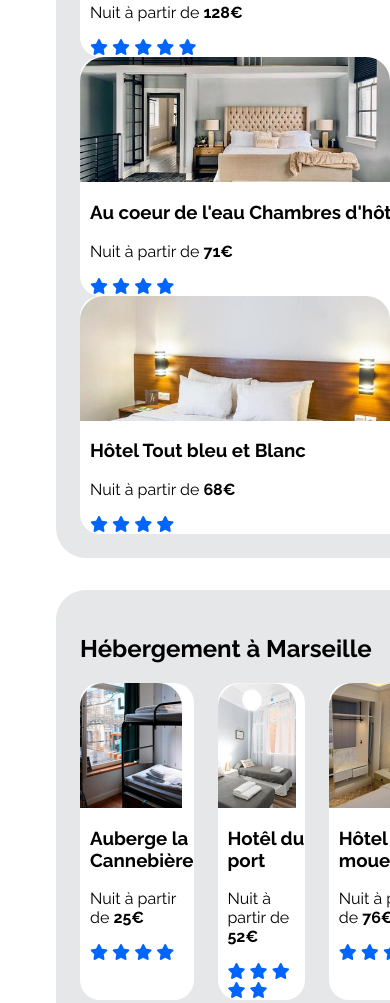
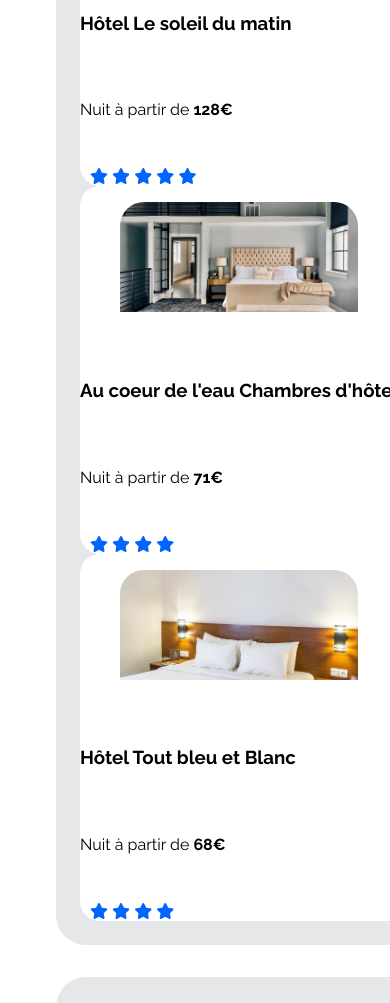
Before and after one commit to GaylordLecaplain/gaylordlecaplain_2_22122020, a plain HTML site: page index.html in a window 390 px wide. Shown: the part 907-1910 px from the top of the page. Drawn offline with Linux system fonts and the light colour scheme.

Commit message:
responsive

```diff
--- a/css/style.css
+++ b/css/style.css
@@ -178,9 +178,7 @@ p {
 .searchFormSubmitinputText {
   color: white;
 }
-.searchResult{
-  color: #0065FC;
-}
+
 .searchResultText{
   color: black;
 }
@@ -191,6 +189,10 @@ p {
   border-radius: 1.5rem;
 }
 .thumbnail:hover {
+  background-color: #f3f8ff;
+  transform: scale(1.015);
+}
+.hosting:hover {
   background-color: #f3f8ff;
   transform: scale(1.015);
 }
@@ -217,11 +219,23 @@ p {
   margin: 0;
 }
 .thumbnails .thumbnail img {
+  width: 100%;
+  object-fit: cover;
+  height: 130px;
+  display: block;
+  text-align: center;
+  border-top-left-radius: 1.5rem;
+  border-top-right-radius: 1.5rem;
+}
+.hosting{
+  background-color: white;
+  border-radius: 20px;
+}
+.hosting img {
   width: 90%;
   object-fit: cover;
-  height: 125px;
+  height: 110px;
   display: block;
-  text-align: center;
   border-top-left-radius: 1.5rem;
   border-top-right-radius: 1.5rem;
 }
@@ -230,8 +244,8 @@ p {
 }
 .hosting {
   display: grid;
-  grid-template-columns: 7fr 3fr;
-  grid-gap: 3rem;
+  grid-template-columns: 7fr 3.5fr;
+  grid-gap: 2rem;
 }
 .hotels {
   padding: 1.5rem;
@@ -243,6 +257,7 @@ p {
   background-color: #E5E7E9;
   border-radius: 30px ;
 }
+
 .hostingpopular .thumbnails {
   display: block;
 }
@@ -381,9 +396,8 @@ footer a {
   color:black;
   text-decoration: none;
 }
-@media (max-width 1024px){
-  #bloc-page
-  {
+@media (max-width: 1000px){
+  #bloc-page{
     width: auto;
   }
   nav {
--- a/index.html
+++ b/index.html
@@ -177,7 +177,7 @@
 
                 <div class="thumbnails">
 
-                    <div class="thumbnail">
+                    <div class="hosting">
                         <figure>
                             <img src="images/emile-guillemot-Bj_rcSC5XfE-unsplash.jpg"
                                 alt="Chambre avec un lit superposé avec une fenêtre vu sur la ville." />
@@ -192,7 +192,7 @@
                             <i class="fas fa-star"></i>
                         </div>
                     </div>
-                    <div class="thumbnail">
+                    <div class="hosting">
                         <figure>
                             <img src="images/aw-creative-VGs8z60yT2c-unsplash.jpg"
                                 alt="Chambre avec un lit superposé avec une fenêtre vu sur la ville." />
@@ -207,7 +207,7 @@
                         </div>
                     </div>
 
-                    <div class="thumbnail">
+                    <div class="hosting">
                         <figure>
                             <img src="images/febrian-zakaria-sjvU0THccQA-unsplash.jpg"
                                 alt="Chambre avec un lit superposé avec une fenêtre vu sur la ville." />
```
